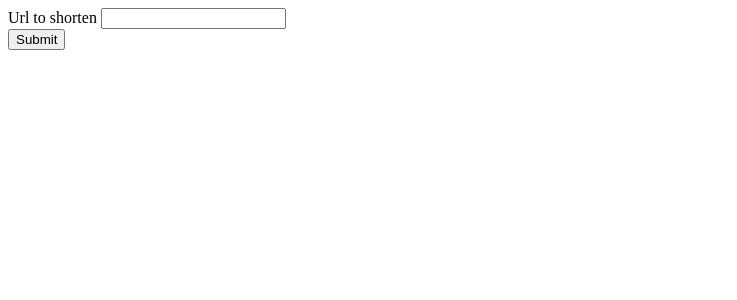
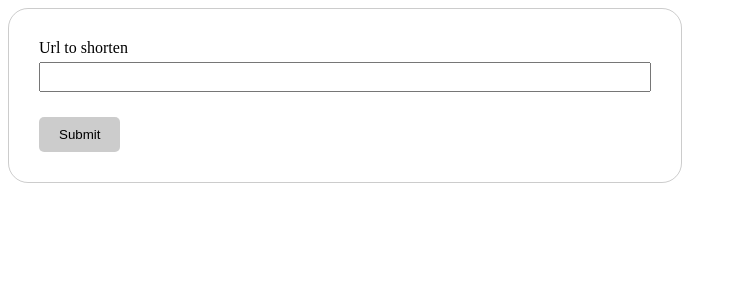
Before and after one commit to jasong689/url-shortener-demo, a Django app: page /form/ in a window 1280 px wide. Shown: the top 300 px of the page, without its empty margins (0-737 px from the left). Run offline with Django 3.2, Linux system fonts and the light colour scheme.

Commit message:
adjust for collision

```diff
--- a/bitly_demo/models/link.py
+++ b/bitly_demo/models/link.py
@@ -2,6 +2,7 @@ from django.db import models
 
 class Link(models.Model):
     id = models.AutoField(primary_key=True)
-    hash_value = models.CharField(max_length=8)
+    hash_value = models.CharField(max_length=50)
     username = models.CharField(max_length=100)
     original_url = models.CharField(max_length=2048)
+    ver = models.IntegerField()
--- a/bitly_demo/services/custom_hash.py
+++ b/bitly_demo/services/custom_hash.py
@@ -14,9 +14,9 @@ class CustomHashService:
         if not self.validator.validate(self.url):
             raise NotValidException("url not valid")
 
-        if self.repo.short_exists(self.hash) is not None:
+        if self.repo.get_link_by_short_url(self.hash) is not None:
             raise HashExists("short url is already taken")
         else:
-            self.repo.create_short(self.hash, self.url, 'test')
+            self.repo.create_link(self.hash, self.url, 'test', 0)
 
         return self.hash
--- a/bitly_demo/services/hash.py
+++ b/bitly_demo/services/hash.py
@@ -11,3 +11,7 @@ class HashService:
 
     def __shorten_hash(self, long_hash):
         return long_hash[:self.hash_length]
+
+    def build_hash(self, hash, version):
+        print(hash)
+        return hash + (str(version) if version > 0 else '')
--- a/bitly_demo/services/url.py
+++ b/bitly_demo/services/url.py
@@ -11,10 +11,10 @@ class UrlService:
         self.repo = UrlRepository()
 
     def get_url_from_short(self, short_url):
-        hash = self.parser.get_hash_from_url(short_url)
+        parseResult = self.parser.get_hash_from_url(short_url)
 
         try:
-            result = self.repo.get_url_by_short(hash)
+            result = self.repo.get_url_by_short(parseResult.hash, parseResult.version)
             return result.original_url
         except Link.DoesNotExist:
             return None
--- a/bitly_demo/settings.py
+++ b/bitly_demo/settings.py
@@ -132,3 +132,4 @@ STATIC_URL = '/static/'
 HASH_LENGTH = 6
 
 HOST = os.environ["HOSTNAME"] + ":" + os.environ["PORT"]
+SCHEME = os.environ["SCHEME"]
--- /dev/null
+++ b/bitly_demo/static/bitly_demo/app.css
@@ -0,0 +1,37 @@
+.input-container {
+    padding: 10px;
+}
+
+form {
+    padding: 20px;
+    border: 1px solid rgba(0,0,0,0.2);
+    width: 50%;
+    border-radius: 20px;
+}
+
+button {
+    border: none;
+    padding: 10px 20px;
+    background-color: rgba(0,0,0,0.2);
+    border-radius: 5px;
+}
+
+label {
+    display: block;
+}
+
+input {
+    width: 100%;
+    height: 30px;
+    margin: 5px 0;
+}
+
+h2 {
+    margin: 20px;
+}
+
+.error {
+    color: red;
+    font-size: 1.5em;
+    margin: 20px;
+}
--- /dev/null
+++ b/bitly_demo/templates/base.html
@@ -0,0 +1,3 @@
+{% load static %}
+
+<link rel="stylesheet" type="text/css" href="{% static 'bitly_demo/app.css' %}">
--- a/bitly_demo/templates/form.html
+++ b/bitly_demo/templates/form.html
@@ -1,10 +1,12 @@
+{% include './base.html' %}
+
 <form action="/urls/" method="post">{% csrf_token %}
-    <div>
+    <div class="input-container">
         <label for="url">Url to shorten</label>
         <input name="url" type="text" maxlength="2048" required />
     </div>
     {% if is_custom  %}
-    <div>
+    <div class="input-container">
         <label for="hash">Short code</label>
         <input name="hash" type="text" maxlength="8" />
     </div>
@@ -12,7 +14,7 @@
     {% if hash_exists %}
     <span>The short code you specified is already taken.</span>
     {% endif %}
-    <div>
+    <div class="input-container">
         <button type="submit">Submit</button>
     </div>
 </form>
--- a/bitly_demo/templates/url_not_found.html
+++ b/bitly_demo/templates/url_not_found.html
@@ -1,3 +1,5 @@
-<div>
+{% include './base.html' %}
+
+<h2>
     Sorry your redirect URL could not be found.
-</div>
+</h2>
--- a/bitly_demo/templates/url_not_valid.html
+++ b/bitly_demo/templates/url_not_valid.html
@@ -1,3 +1,5 @@
-<div>
-    The url you provided was not in a valid format (http://example.com).
+{% include './base.html' %}
+
+<div class="error">
+    The url you provided was not in a valid format (http://example.com). Please go back and enter a valid URL.
 </div>
--- a/bitly_demo/views.py
+++ b/bitly_demo/views.py
@@ -5,26 +5,23 @@ from .factories.form import FormFactory
 from .services.url import UrlService
 from .exceptions.not_valid import NotValidException
 from .exceptions.hash_exists import HashExists
+from django.conf import settings
 
 def url_view(request):
     if request.method == 'POST':
         form = FormFactory.get_form(request.POST)
 
-        print(form)
-
         if form.is_valid():
             try:
                 shortened_url = UrlService().generate_short_from_url(form)
-            except NotValidException as nve:
+            except NotValidException:
                 return render(request, 'url_not_valid.html')
-            except HashExists as he:
+            except HashExists:
                 return render(request, 'form.html', { 'is_custom': True, 'hash_exists': True })
 
-            return render(request, 'submit_response.html', { 'shortened_url': shortened_url })
-        else:
-            return HttpResponseNotFound()
-    else:
-        return HttpResponseNotFound()
+            return render(request, 'submit_response.html', { 'shortened_url': shortened_url, 'scheme': settings.SCHEME })
+
+    return HttpResponseNotFound()
 
 def form_custom(request):
     return render(request, 'form.html', { 'is_custom': True })
--- a/docker-compose.yml
+++ b/docker-compose.yml
@@ -17,6 +17,7 @@ services:
       - HOSTNAME=localhost
       - PORT=8080
       - SECRET_KEY=${SECRET_KEY}
+      - SCHEME=http
   postgres:
     image: postgres
     volumes:
--- a/tables/links.sql
+++ b/tables/links.sql
@@ -1,9 +1,10 @@
 create table bitly_demo_link
 (
     id int generated by default as identity,
-    hash_value varchar(8) not null,
+    hash_value varchar(50) not null,
     original_url varchar(2048) not null,
     username varchar(100) not null,
+    ver int not null,
     primary key(id),
-    unique(hash_value)
+    unique(hash_value, ver)
 );
```
Also changed, not shown: bitly_demo/respositories/url.py (+13 -6 lines), bitly_demo/services/basic_hash.py (+6 -3 lines), bitly_demo/services/short_url_parser.py (+10 -1 lines), bitly_demo/templates/submit_response.html (+5 -3 lines).
